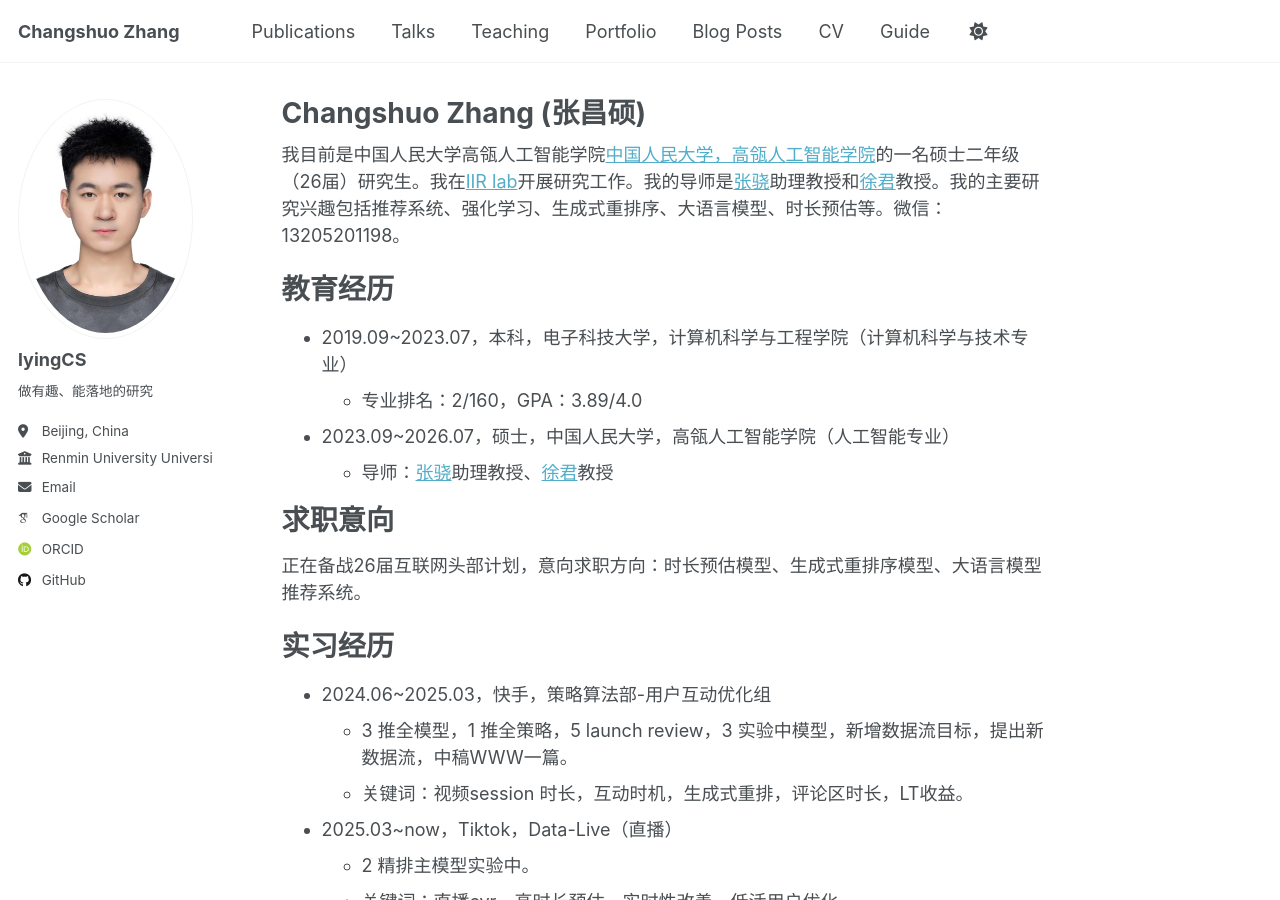
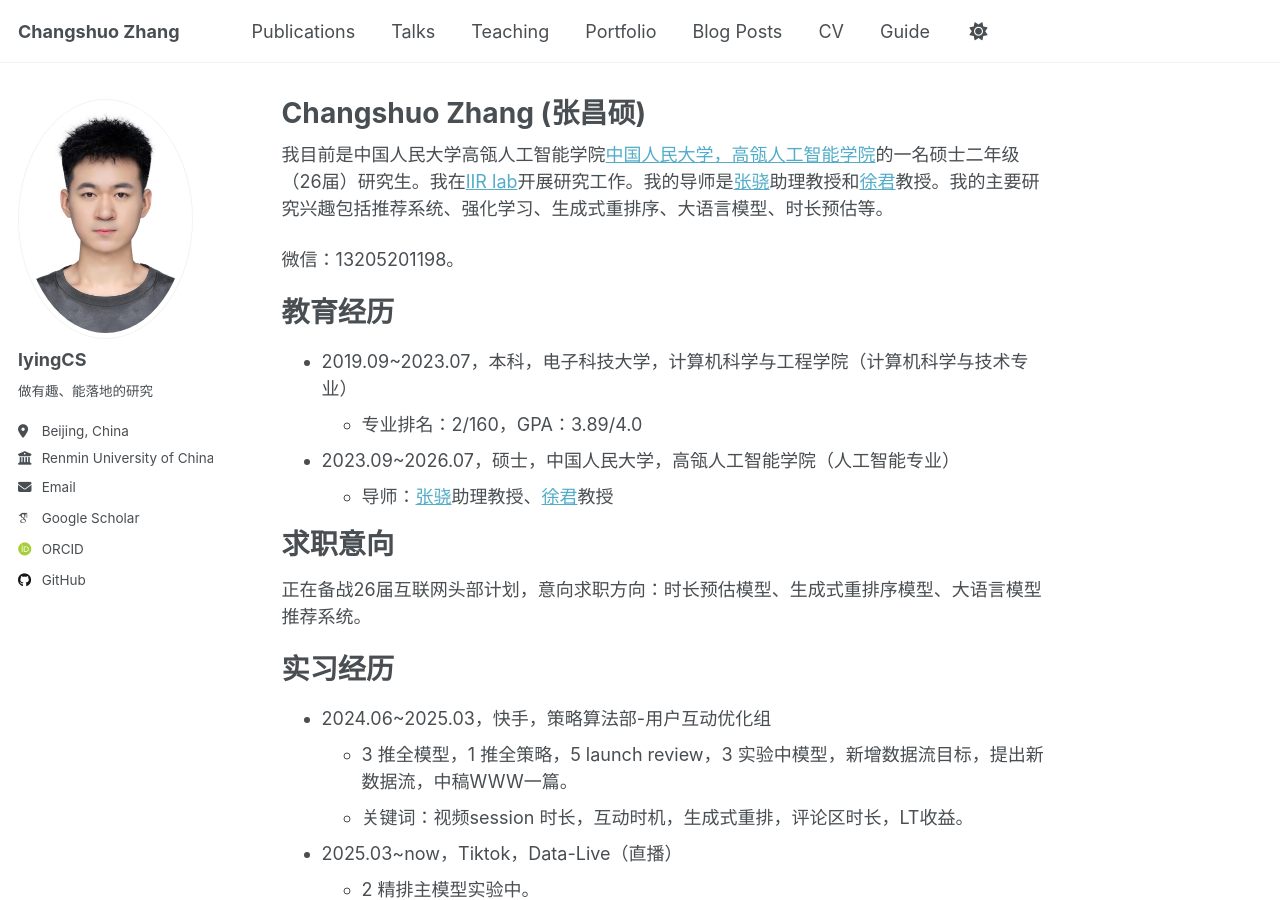
Before and after one commit to lyingCS/lyingCS.github.io, a Jekyll site: the page built from _pages/about.md, in a window 1280 px wide and 900 px high. Built offline with Jekyll 4.4.1, drawn with Linux system fonts in a browser that asks for light colours; some web fonts are replaced.

Commit message:
update files'

```diff
--- a/_config.yml
+++ b/_config.yml
@@ -13,7 +13,7 @@ title                    : "Changshuo Zhang"
 title_separator          : "-"
 name                     : &name "Changshuo Zhang"
 description              : &description "Time is money."
-url                      : https://academicpages.github.io # the base hostname & protocol for your site e.g. "https://[your GitHub username].github.io"
+url                      : https://lyingcs.github.io # the base hostname & protocol for your site e.g. "https://[your GitHub username].github.io"
 baseurl                  : "" # the subpath of your site, e.g. "/blog"
 repository               : "https://lyingcs.github.io"
 
@@ -27,7 +27,7 @@ author:
   pronouns         : # example: "she/her"
   bio              : "做有趣、能落地的研究"
   location         : "Beijing, China"
-  employer         : "Renmin University University"
+  employer         : "Renmin University of China"
   uri              : # URL
   email            : "lyingCS@foxmail.com"
 
--- a/_pages/about.md
+++ b/_pages/about.md
@@ -7,7 +7,9 @@ redirect_from:
   - /about.html
 ---
 
-我目前是中国人民大学高瓴人工智能学院[中国人民大学，高瓴人工智能学院](http://ai.ruc.edu.cn/english/index.htm)的一名硕士二年级（26届）研究生。我在[IIR lab](https://ruc-iir-lab.github.io/)开展研究工作。我的导师是[张骁](https://scholar.google.com/citations?user=5FZ6wbAAAAAJ&hl=zh-CN&oi=ao)助理教授和[徐君](https://scholar.google.com/citations?user=su14mcEAAAAJ)教授。我的主要研究兴趣包括推荐系统、强化学习、生成式重排序、大语言模型、时长预估等。微信：13205201198。
+我目前是中国人民大学高瓴人工智能学院[中国人民大学，高瓴人工智能学院](http://ai.ruc.edu.cn/english/index.htm)的一名硕士二年级（26届）研究生。我在[IIR lab](https://ruc-iir-lab.github.io/)开展研究工作。我的导师是[张骁](https://scholar.google.com/citations?user=5FZ6wbAAAAAJ&hl=zh-CN&oi=ao)助理教授和[徐君](https://scholar.google.com/citations?user=su14mcEAAAAJ)教授。我的主要研究兴趣包括推荐系统、强化学习、生成式重排序、大语言模型、时长预估等。
+
+微信：13205201198。
 
 教育经历
 ======
```
